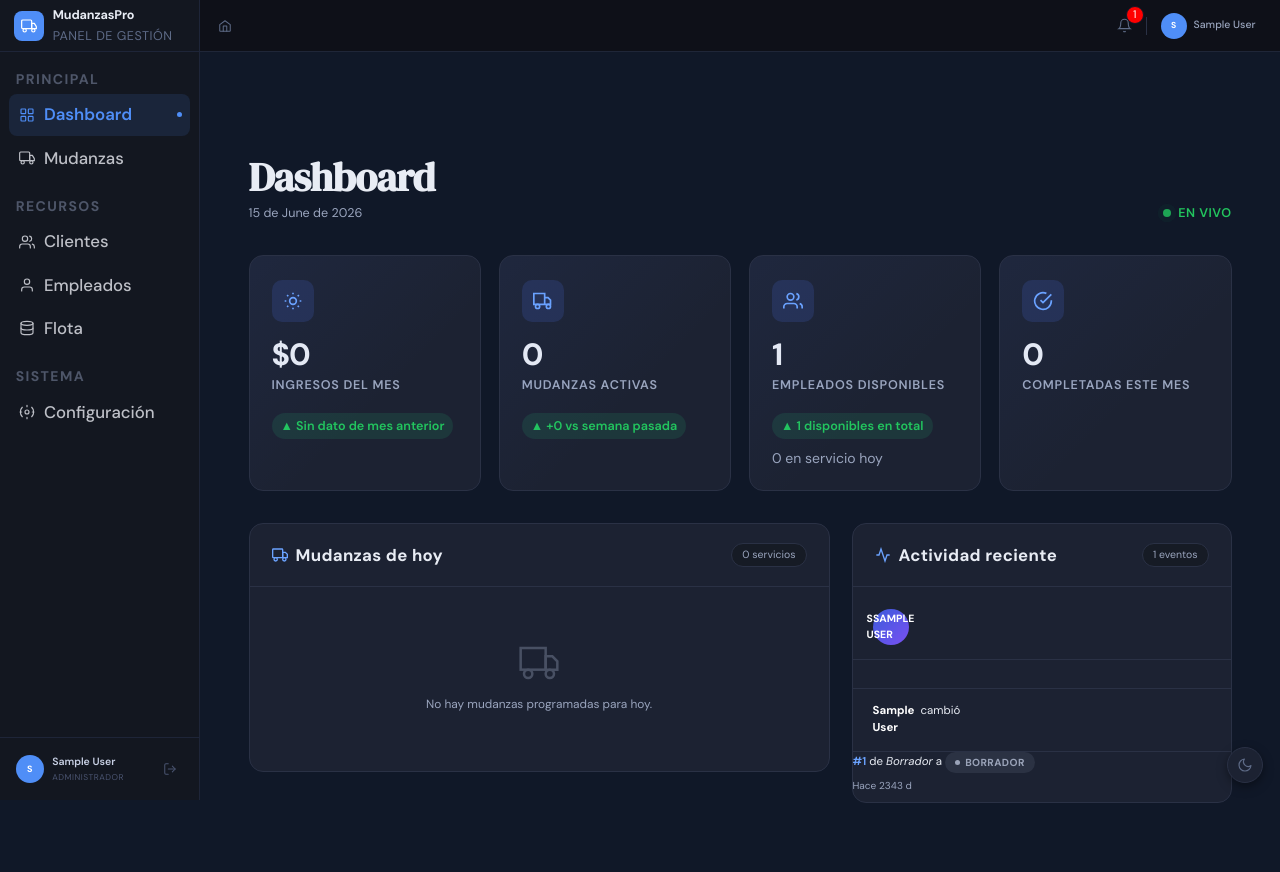
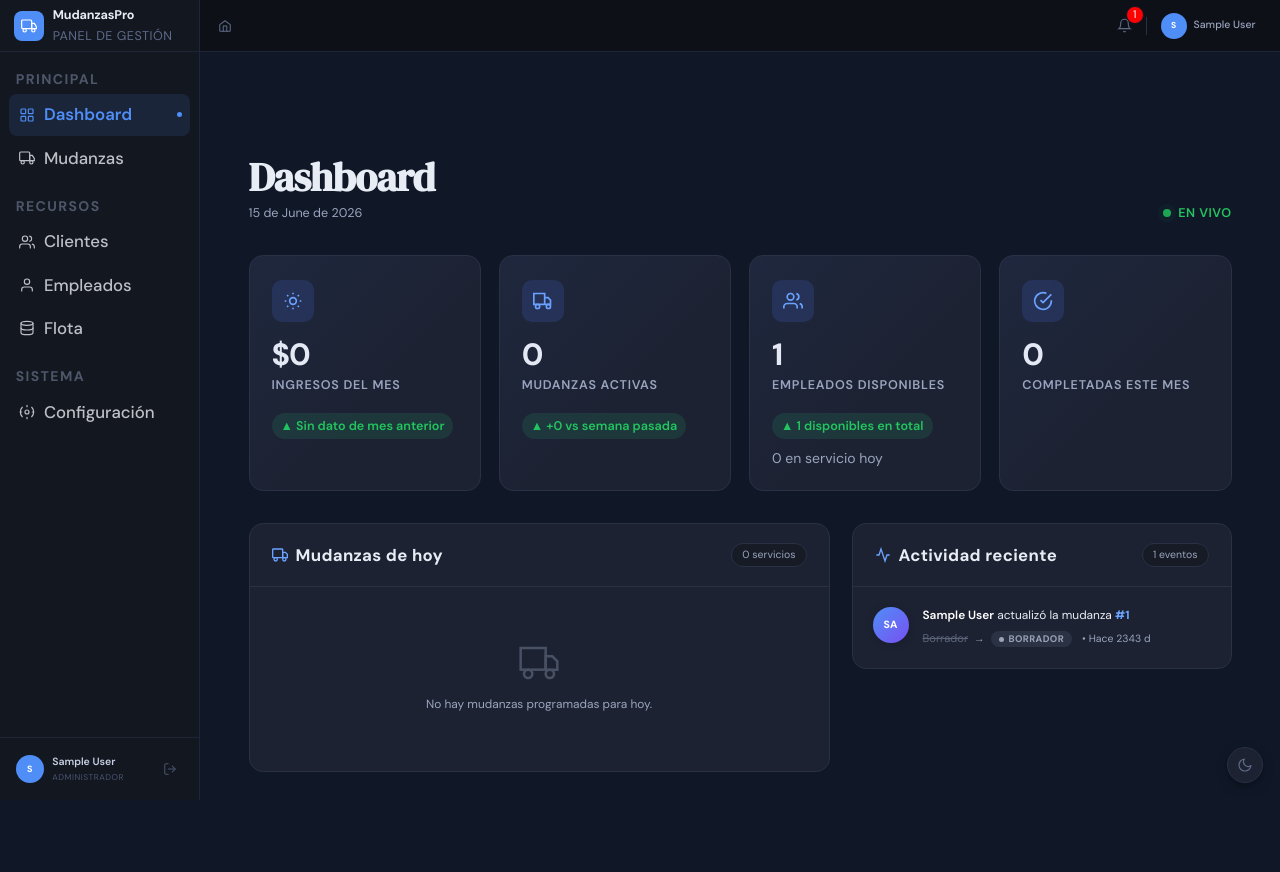
Before and after one commit to DamianLarrascq/gestion_mudanzas, a Django app: page /gestion/ in a window 1280 px wide. After the commit the page ends 800 px from the top, so only its background shows below. Run offline with Django 5.2, Linux system fonts and the light colour scheme; a user stored in the database is signed in; tables that the repository leaves empty hold one stand-in row (values such as "Sample post"); parts of the project's set-up code (start-up, migrations or seed data) failed here and were passed over.

Commit message:
fix actividad reciente

```diff
--- a/gestion/templates/gestion/dashboard.html
+++ b/gestion/templates/gestion/dashboard.html
@@ -344,57 +344,100 @@ h1,h2,h3,h4,h5,h6  {
   .empty-state p { font-size: 0.85rem; }
 
   /* ── Feed actividad ──────────────────────── */
-  .activity-feed { padding: 8px 0; }
+ .activity-feed { padding: 4px 0; }
 
   .activity-item {
+    position: relative; /* Necesario para el overlay clickeable */
     display: grid;
     grid-template-columns: 36px 1fr;
-    gap: 12px;
-    padding: 14px 20px;
+    gap: 14px;
+    padding: 16px 20px;
     border-bottom: 1px solid var(--dash-border);
-    transition: background .12s;
-    text-decoration: none;
-    color: inherit;
+    transition: background .2s ease;
   }
   .activity-item:last-child { border-bottom: none; }
-  .activity-item:hover { background: rgba(255,255,255,.025); }
+  .activity-item:hover { background: rgba(255,255,255,.02); }
 
 .activity-avatar {
     width: 36px; height: 36px;
     border-radius: 50%;
-    background: linear-gradient(135deg, #3b5bdb 0%, #7950f2 100%);
-    display: flex; align-items: center; justify-content: center;
+    background: linear-gradient(135deg, var(--dash-accent) 0%, #7950f2 100%);
+    display: flex;
+    align-items: center;
+    justify-content: center;
     font-size: 0.75rem;
     font-weight: 700;
     color: #fff;
     flex-shrink: 0;
+    box-shadow: 0 2px 8px rgba(0,0,0,0.15);
+
+    /* Candados de seguridad anti-desborde */
+    overflow: hidden;
+    white-space: nowrap;
+    line-height: 1;
   }
 
-  .activity-body { min-width: 0; }
+  .activity-body {
+    display: flex;
+    flex-direction: column;
+    gap: 6px;
+    min-width: 0;
+  }
 
-  .activity-line {
-    font-size: 0.82rem;
-    line-height: 1.45;
+  .activity-title {
+    font-size: 0.85rem;
+    line-height: 1.4;
     color: var(--dash-text);
-    margin-bottom: 5px;
+    margin: 0;
   }
-  .activity-line strong { color: #fff; }
-  .activity-mudanza-link {
+  .activity-title strong { color: #fff; font-weight: 600; }
+
+  .activity-mudanza-id {
     color: var(--dash-accent-light);
-    text-decoration: none;
-    font-weight: 600;
+    font-weight: 700;
   }
-  .activity-mudanza-link:hover { text-decoration: underline; }
 
-  .activity-meta {
+  /* Contenedor secundario para el cambio de estado y el tiempo */
+  .activity-detail {
     display: flex;
     align-items: center;
-    gap: 8px;
+    gap: 10px;
     flex-wrap: wrap;
   }
+
+  .activity-change {
+    font-size: 0.80rem;
+    color: var(--dash-muted);
+    display: inline-flex;
+    align-items: center;
+    gap: 6px;
+  }
+  .activity-change em {
+    font-style: normal;
+    text-decoration: line-through;
+    opacity: 0.5;
+  }
+  .activity-change .arrow {
+    color: var(--dash-muted);
+    font-size: 0.75rem;
+  }
+
+  /* Ajuste fino para que los badges no rompan el flujo dentro de la lista */
+  .activity-detail [class^="badge-"] {
+    padding: 2px 8px;
+    font-size: 0.68rem;
+  }
+
   .activity-time {
-    font-size: 0.72rem;
+    font-size: 0.75rem;
     color: var(--dash-muted);
+  }
+
+  /* Truco Pro: Enlace invisible que cubre TODO el item de forma válida en HTML */
+  .activity-overlay-link {
+    position: absolute;
+    inset: 0;
+    z-index: 1;
   }
 
   /* ── Animaciones de entrada ──────────────── */
@@ -566,22 +609,30 @@ h1,h2,h3,h4,h5,h6  {
           {% if actividad_reciente %}
           <div class="activity-feed">
             {% for ev in actividad_reciente %}
-        <a href="{{ ev.mudanza_url }}" class="activity-item">
+            <div class="activity-item">
+
+              <a href="/gestion/mudanzas/{{ ev.mudanza_id }}/resumen/" class="activity-overlay-link" aria-label="Ver detalles de mudanza"></a>
+
               <div class="activity-avatar">
-            {{ ev.usuario_nombre|slice:":1"|upper }}{{ ev.usuario_nombre|slice:"ev.usuario_nombre|wordcount:1,1:2"|upper|default:"" }}
+                {{ ev.usuario_nombre|slice:":2"|upper }}
               </div>
+
               <div class="activity-body">
-            <p class="activity-line">
-              <strong>{{ ev.usuario_nombre }}</strong> cambió
-              <a class="activity-mudanza-link" href="{{ ev.mudanza_url }}">#{{ ev.mudanza_id }}</a>
-              de <em>{{ ev.estado_anterior }}</em> a
+                <p class="activity-title">
+                  <strong>{{ ev.usuario_nombre }}</strong> actualizó la mudanza
+                  <span class="activity-mudanza-id">#{{ ev.mudanza_id }}</span>
+                </p>
+
+                <div class="activity-detail">
+                  <div class="activity-change">
+                    <em>{{ ev.estado_anterior }}</em>
+                    <span class="arrow">→</span>
                     <span class="{{ ev.estado_nuevo_badge }}">{{ ev.estado_nuevo }}</span>
-            </p>
-            <div class="activity-meta">
-              <span class="activity-time">{{ ev.fecha_humanizada }}</span>
+                  </div>
+                  <span class="activity-time">• {{ ev.fecha_humanizada }}</span>
                 </div>
               </div>
-        </a>
+            </div>
             {% endfor %}
           </div>
 
@@ -593,8 +644,4 @@ h1,h2,h3,h4,h5,h6  {
           {% endif %}
     </div>
 
-  </div>{# /dash-grid #}
-
-</div>{# /dash-page #}
-
 {% endblock %}
```
Lines whose indentation alone changed are shown as unchanged.
